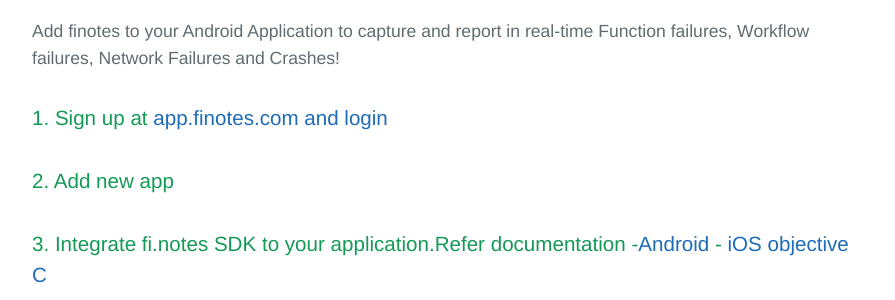
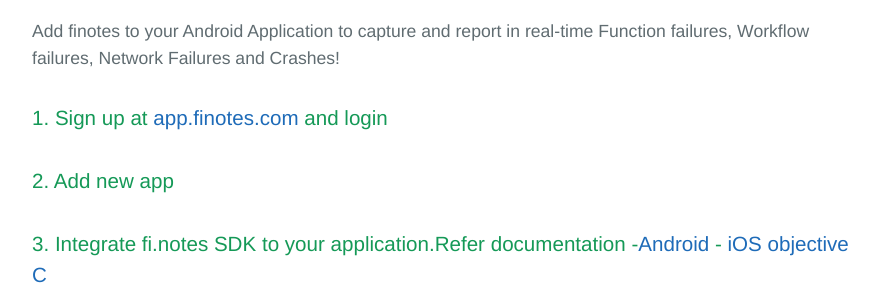
Before and after one commit to finotes/finotes.github.io, a Jekyll site: the page built from index.html, in a window 1280 px wide. Shown: the part 257-557 px from the top of the page, without its empty margins (192-1087 px from the left). Built offline with Jekyll 4.4.1, drawn with Linux system fonts in a browser that asks for light colours; some web fonts are replaced; part of the change alters nothing that is shown.

```diff
--- a/index.html
+++ b/index.html
@@ -6,7 +6,7 @@ title: Finotes SDK
 	<h1>Finotes Integration - Quickstart</h1>
 	<p>Add finotes to your Android Application to capture and report in real-time Function failures,
 Workflow failures, Network Failures and Crashes!</p>
-	<h3>1. Sign up at <a href="app.finotes.com/" target="_blank">app.finotes.com and login</a></h3>
+	<h3>1. Sign up at <a href="app.finotes.com/" target="_blank">app.finotes.com</a> and login</h3>
 	<h3>2. Add new app </h3>
 	<h3>3. Integrate fi.notes SDK to your application.Refer documentation -<a href="/2018/01/19/android-java-docs" target="_blank">Android</a> - <a href="/2018/01/19/ios-docs" target="_blank">iOS objective C</a></h3>
 	<h3>4. Test integration.Refer documentation - <a href="/2018/01/19/android-java-docs#test" target="_blank">Android</a> - <a href="/2018/01/19/ios-docs#test" target="_blank">iOS objective C</a></h3>
```
